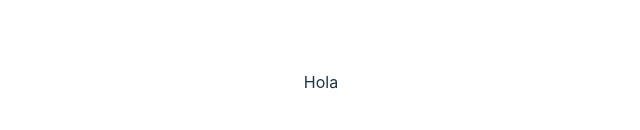
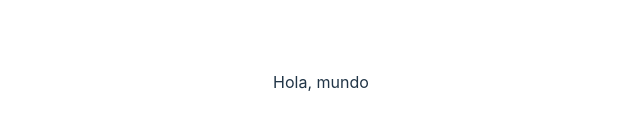
Before and after one commit to gonzalogaete/release_notes_2, a React (Vite) app in the folder release_notes/: page / in a window 1280 px wide. Shown: the part 318-448 px from the top of the page, without its empty margins (319-959 px from the left). Built offline with nearby package versions, Linux system fonts and the light colour scheme.

Commit message:
feat: agregar nueva característica

```diff
--- a/release_notes/src/App.jsx
+++ b/release_notes/src/App.jsx
@@ -8,7 +8,7 @@ function App() {
 
   return (
     <div>
-      Hola
+      Hola, mundo
     </div>
   )
 }
```
